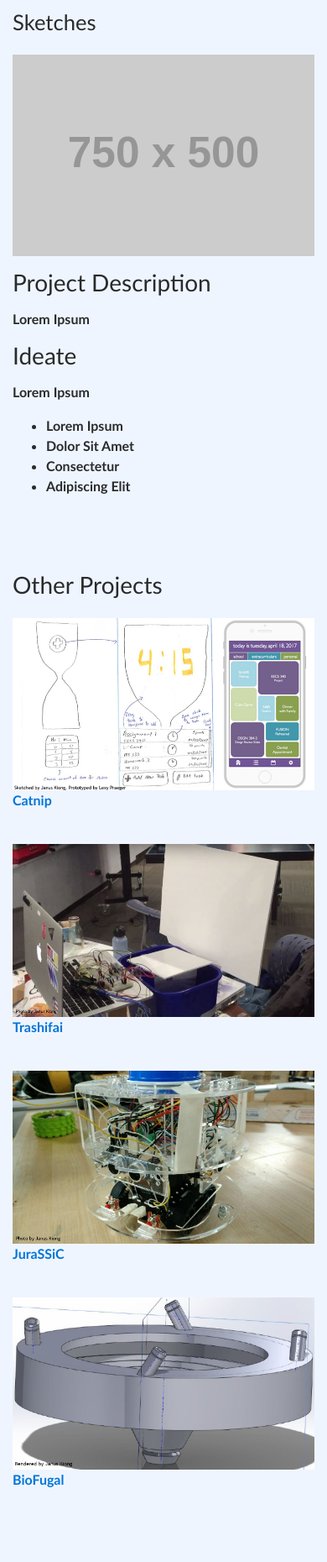
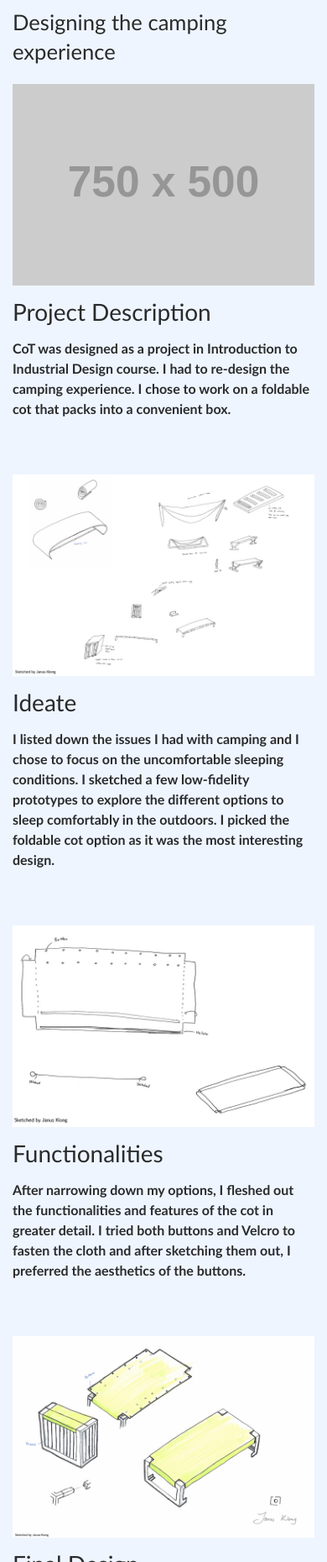
Before and after one commit to JnusK/JnusK.github.io, a website: page projects/cot.html in a window 390 px wide. Shown: the part 140-2000 px from the top of the page at 84% size. Drawn offline with Linux system fonts and the light colour scheme; placeholder pictures from the web are drawn by us.

Commit message:
Update CoT

```diff
--- a/projects/industrialdesign.html
+++ b/projects/cot.html
@@ -64,27 +64,55 @@
     <div class="container">
 
         <!-- Portfolio Item Heading -->
-        <h1 class="my-4">Industrial Design</h1>
-		<h2 class="my-4"><small>Sketches</small></h2>
+        <h1 class="my-4">CoT</h1>
+		<h2 class="my-4"><small>Designing the camping experience</small></h2>
 
         <!-- Portfolio Item Row -->
         <div class="row">
 
-            <div class="col-md-8">
+            <div class="col-md-6">
                 <img class="img-fluid" src="http://placehold.it/750x500" alt="">
             </div>
 
-            <div class="col-md-4">
+            <div class="col-md-6">
                 <h3 class="my-3">Project Description</h3>
-                <p>Lorem Ipsum</p>
+                <p>CoT was designed as a project in Introduction to Industrial Design course. I had to re-design the camping experience. I chose to work on a foldable cot that packs into a convenient box.</p>
+            </div>
+
+        </div>
+		<div class="row">
+
+            <div class="col-md-6">
+                <img class="img-fluid" src="img/cot-brainstorm.jpg" alt="">
+            </div>
+
+            <div class="col-md-6">
                 <h3 class="my-3">Ideate</h3>
-				<p>Lorem Ipsum</p>
-                <ul>
-                    <li>Lorem Ipsum</li>
-                    <li>Dolor Sit Amet</li>
-                    <li>Consectetur</li>
-                    <li>Adipiscing Elit</li>
-                </ul>
+                <p>I listed down the issues I had with camping and I chose to focus on the uncomfortable sleeping conditions. I sketched a few low-fidelity prototypes to explore the different options to sleep comfortably in the outdoors. I picked the foldable cot option as it was the most interesting design.</p>
+            </div>
+
+        </div>
+		<div class="row">
+
+            <div class="col-md-6">
+                <img class="img-fluid" src="img/cot-functionality.jpg" alt="">
+            </div>
+
+            <div class="col-md-6">
+                <h3 class="my-3">Functionalities</h3>
+                <p>After narrowing down my options, I fleshed out the functionalities and features of the cot in greater detail. I tried both buttons and Velcro to fasten the cloth and after sketching them out, I preferred the aesthetics of the buttons.</p>
+            </div>
+
+        </div>
+		<div class="row">
+
+            <div class="col-md-6">
+                <img class="img-fluid" src="img/cot-final.jpg" alt="">
+            </div>
+
+            <div class="col-md-6">
+                <h3 class="my-3">Final Design</h3>
+                <p>The final design was sketched and colored with descriptions to explain the design.</p>
             </div>
 
         </div>
```
Also changed, not shown: projects/biofugal.html (+2 -2 lines), projects/catnip.html (+2 -2 lines), projects/index.html (+3 -3 lines), projects/jurassic.html (+2 -2 lines).
